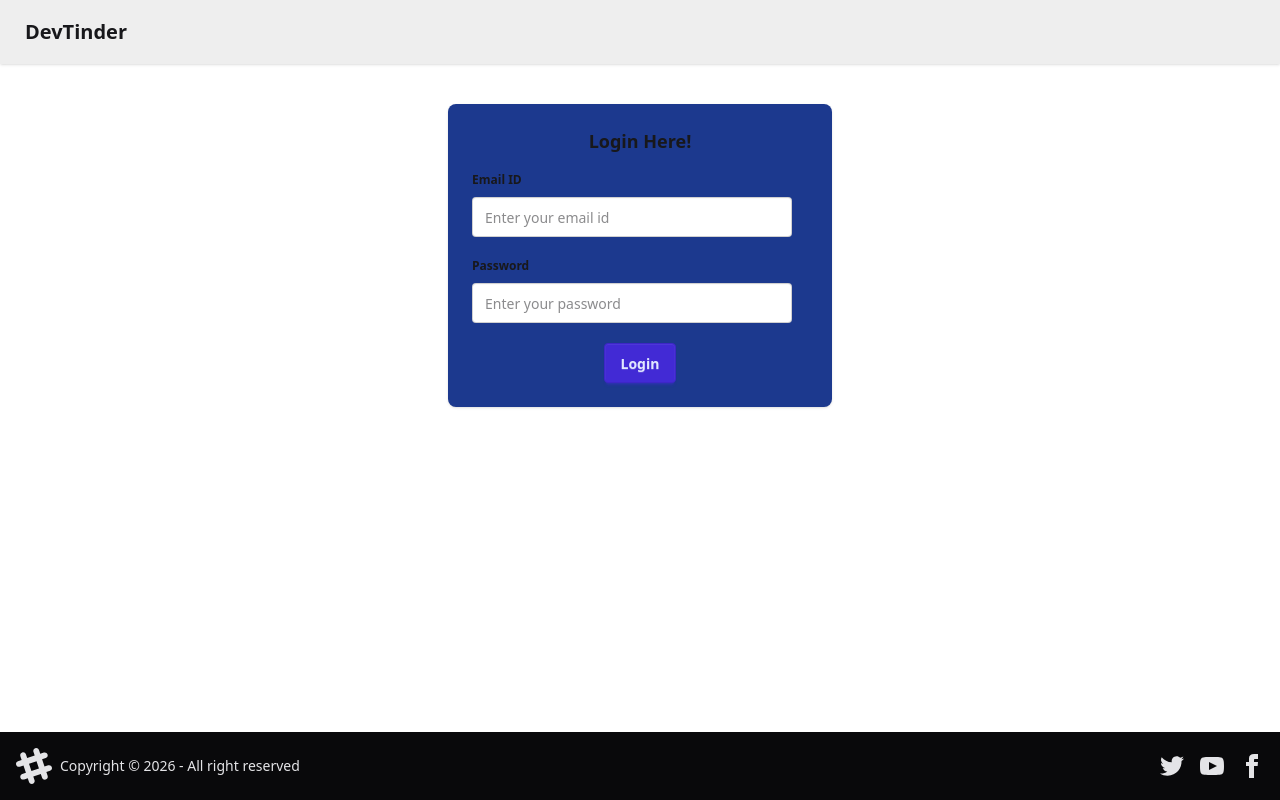
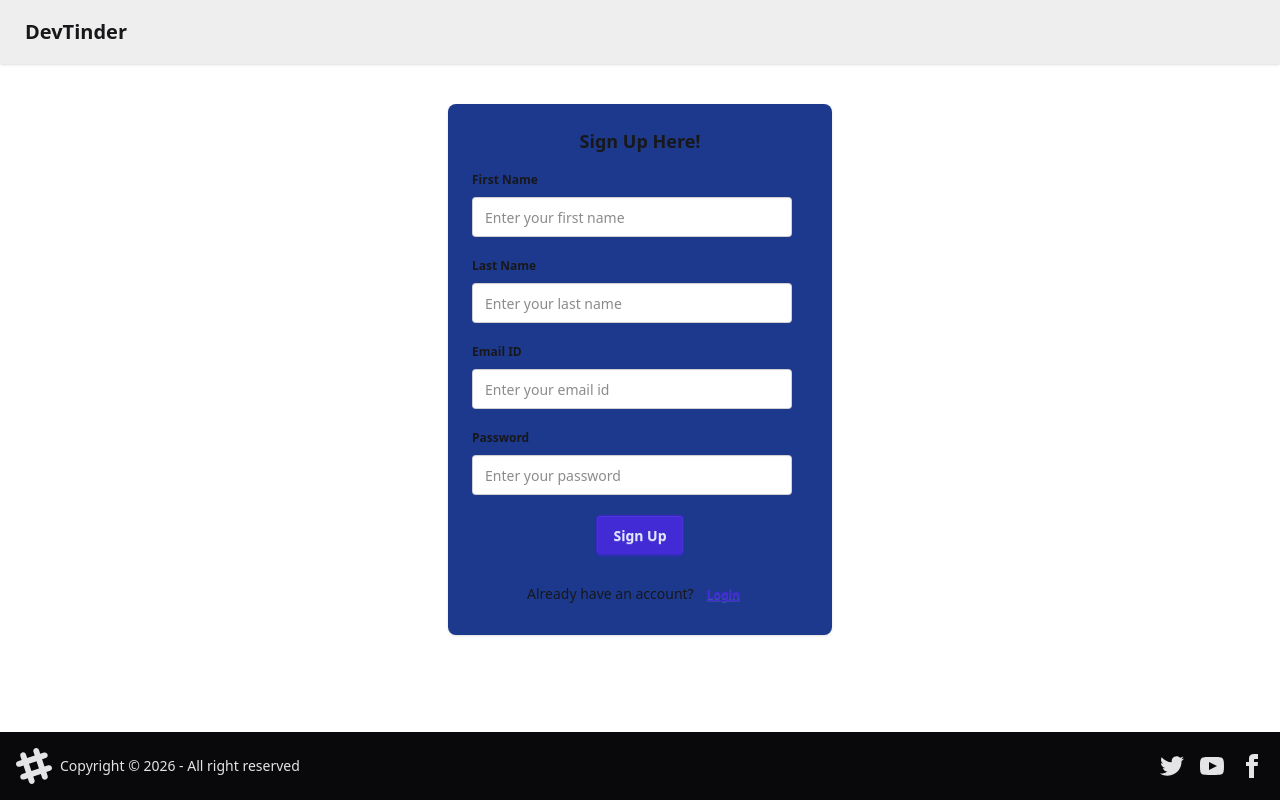
Before and after one commit to mohitgithub7568/Dev-Tinder, a React (Vite) app in the folder frontend-Dev-Tinder/devTinder/: page /login in a window 1280 px wide. Built offline with nearby package versions, Linux system fonts and the light colour scheme; no server answers.

Commit message:
Feed and signup

```diff
--- a/frontend-Dev-Tinder/devTinder/src/components/Feed.jsx
+++ b/frontend-Dev-Tinder/devTinder/src/components/Feed.jsx
@@ -24,6 +24,13 @@ const Feed = () => {
     useEffect(() => {
         getFeed();
     }, [])
+    if(!feed || feed.length === 0){
+        return (
+            <div className='p-10 flex items-center justify-center'>
+                <p className='text-gray-500 text-lg'>No users in feed. Please check back later!</p>
+            </div>
+        )
+    }
 
     return (feed && feed.length > 0 &&  (
         <div className='p-10 flex items-center justify-center'>
--- a/frontend-Dev-Tinder/devTinder/src/components/Login.jsx
+++ b/frontend-Dev-Tinder/devTinder/src/components/Login.jsx
@@ -2,22 +2,31 @@ import React, { useState } from 'react'
 import { useDispatch, useSelector } from 'react-redux'
 import axios from "axios"
 import { addUser } from '../utils/userSlice'
-import { Navigate, useNavigate } from 'react-router-dom'
+import { Navigate } from 'react-router-dom'
 import { BASE_URL } from '../utils/constants'
+
 
 
 const Login = () => {
     const user = useSelector((store) => store.user?.user);
 
+    const [firstName,setFirstName]=useState("");
+    const [lastName,setLastName]=useState("");
     const [emailId,setEmailId]=useState("");
     const [password,setPassword]=useState("");
     const [error,setError]=useState("");
+    const [isloggingIn,setIsLoggingIn]=useState(false);
+    const [redirectPath, setRedirectPath] = useState(null);
+
 
     const dispatch=useDispatch();
-    const navigate = useNavigate();
+
+    if (redirectPath) {
+        return <Navigate to={redirectPath} replace />;
+    }
 
     if (user) {
-        return <Navigate to="/" />;
+        return <Navigate to="/" replace />;
     }
 
     const handleLoginClick=async ()=>{
@@ -29,19 +38,58 @@ const Login = () => {
             },{withCredentials:true});
             //dispatch the user data to the store
             dispatch(addUser(res.data));
-            //navigate to the home page
-            navigate("/");
+            setRedirectPath("/");
 
         } catch (err) {
             setError(err.response?.data || "An error occurred while logging in.");
             console.log(err.response?.data || err.message);
         }
     }
+
+    const handleSignupClick=async()=>{
+        try {
+            const res =
+            await axios.post(
+                BASE_URL+"/signup", {
+                firstName,
+                lastName,
+                email: emailId,
+                password
+            },{withCredentials:true});
+
+
+            dispatch(addUser(res.data));
+            setRedirectPath("/profile");
+
+        } catch (err) {
+            setError(err.response?.data || "An error occurred while signing up.");
+            console.log(err.response?.data || err.message);
+        }
+    }
+
+
     return (
         <div className='p-10 flex items-center justify-center'>
             <div className="card bg-blue-900 w-96 shadow-sm">
                 <div className="card-body">
-                    <h2 className="card-title justify-center">Login Here!</h2>
+                    <h2 className="card-title justify-center">{isloggingIn ? "Login Here!" : "Sign Up Here!"}</h2>
+                    {!isloggingIn && (
+                        <>
+                        <fieldset className="fieldset gap-0 ">
+                            <legend className="fieldset-legend">First Name</legend>
+                            <input type="text" className="input"
+                            value={firstName}
+                            onChange={(e)=>setFirstName(e.target.value)}
+                            placeholder="Enter your first name" />
+                    </fieldset>
+                    <fieldset className="fieldset gap-0 ">
+                        <legend className="fieldset-legend">Last Name</legend>
+                        <input type="text" className="input"
+                        value={lastName}
+                        onChange={(e)=>setLastName(e.target.value)}
+                        placeholder="Enter your last name" />
+                    </fieldset>
+                    </>)}
                     <fieldset className="fieldset gap-0 ">
                         <legend className="fieldset-legend">Email ID</legend>
                         <input type="text" className="input"
@@ -57,9 +105,15 @@ const Login = () => {
                         placeholder="Enter your password" />
                     </fieldset>
                     {error && <p className="text-red-500 text-sm mt-2">{error}</p>}
-                    <div className="card-actions justify-center mt-2">
-                        <button className="btn btn-primary " onClick={handleLoginClick}> Login</button>
+                    <div className="card-actions justify-center mt-2" onClick={isloggingIn ? handleLoginClick : handleSignupClick}>
+                        <button className="btn btn-primary " > {isloggingIn ? "Login" : "Sign Up"}</button>
                     </div>
+                    <p className="text-center text-sm mt-4">
+                        {isloggingIn ? "Don't have an account?" : "Already have an account?"}
+                        <button className="btn btn-link btn-sm" onClick={()=>setIsLoggingIn(!isloggingIn)}>
+                            {isloggingIn ? "Sign Up" : "Login"}
+                        </button>
+                    </p>
 
                 </div>
             </div>
--- a/frontend-Dev-Tinder/devTinder/src/components/Navbar.jsx
+++ b/frontend-Dev-Tinder/devTinder/src/components/Navbar.jsx
@@ -3,9 +3,11 @@ import { useSelector } from 'react-redux'
 import { Link } from 'react-router-dom'
 import { useDispatch } from 'react-redux'
 import { removeUser } from '../utils/userSlice'
+import { clearFeed } from '../utils/feedSlice'
 import { useNavigate } from 'react-router-dom'
 import axios from 'axios'
 import { BASE_URL } from '../utils/constants'
+import {removeRequests} from '../utils/requestSlice'
 
 
 const Navbar = () => {
@@ -16,6 +18,9 @@ const Navbar = () => {
   const handleLogout=async()=>{
     try {
     await axios.post(BASE_URL+"/logout",{},{withCredentials:true});
+    //clear feed and requests from store on logout
+    dispatch(clearFeed());
+    dispatch(removeRequests());
     dispatch(removeUser());
     return navigate("/login");
   } catch (error) {
--- a/frontend-Dev-Tinder/devTinder/src/components/UserCard.jsx
+++ b/frontend-Dev-Tinder/devTinder/src/components/UserCard.jsx
@@ -1,10 +1,27 @@
 import React from 'react'
+import { useDispatch } from 'react-redux'
+import axios from 'axios'
+import { BASE_URL } from '../utils/constants.js'
+import { removeUserFromFeed } from '../utils/feedSlice.js'
 
 const UserCard = ({user}) => {
-    const {firstName, lastName, photoUrl,age ,gender,about, skills} = user || {};
+    const {_id,firstName, lastName, photoUrl,age ,gender,about, skills} = user || {};
     const visibleSkills = Array.isArray(skills) ? skills.filter(Boolean).slice(0, 4) : [];
 
     if (!user) return <div>No user data</div>;
+
+    const dispatch = useDispatch();
+
+    const handleSendRequest = async(status,user_id) => {
+        try{
+            await axios.post(`${BASE_URL}/request/send/${status}/${user_id}`, {}, { withCredentials: true });
+            //no alert or state update needed as the user will be removed from feed on next fetch
+            dispatch(removeUserFromFeed(user_id));
+        }
+        catch(err){
+            console.log(err);
+        }
+    }
 
   return (
 
@@ -49,8 +66,13 @@ const UserCard = ({user}) => {
 
                 <div className="card-actions mt-2 justify-center gap-3 pt-1 pb-1">
 
-                    <button className="btn rounded-full border-0 bg-emerald-500 px-6 text-white shadow-lg shadow-emerald-500/30 transition-transform duration-200 hover:scale-105 hover:bg-emerald-400">interested</button>
-                    <button className="btn rounded-full border border-white/20 bg-white/5 px-6 text-slate-200 transition-transform duration-200 hover:scale-105 hover:bg-white/10">ignore</button>
+                    <button className="btn rounded-full border-0 bg-emerald-500 px-6 text-white shadow-lg shadow-emerald-500/30 transition-transform duration-200 hover:scale-105 hover:bg-emerald-400"
+                     onClick={() => handleSendRequest("interested", _id)}
+                     >interested</button>
+
+                    <button className="btn rounded-full border border-white/20 bg-white/5 px-6 text-slate-200 transition-transform duration-200 hover:scale-105 hover:bg-white/10"
+                    onClick={() => handleSendRequest("ignored", _id)}
+                    >ignore</button>
                 </div>
             </div>
         </div>
--- a/frontend-Dev-Tinder/devTinder/src/utils/feedSlice.js
+++ b/frontend-Dev-Tinder/devTinder/src/utils/feedSlice.js
@@ -9,11 +9,16 @@ const feedSlice = createSlice({
         setFeed : (state, action) => {
             state.feed = action.payload;
         },
+        // Clear feed when user logs out
         clearFeed : (state) => {
             state.feed = [];
+        },
+        removeUserFromFeed : (state, action) => {
+            const userIdToRemove = action.payload;
+            state.feed = state.feed.filter(user => user._id !== userIdToRemove);
         }
     }
 });
 
 export default feedSlice.reducer;
-export const { setFeed, clearFeed } = feedSlice.actions;
+export const { setFeed, clearFeed , removeUserFromFeed } = feedSlice.actions;
```
Also changed, not shown: 1 other file (tests, documents, lock files or other folders).
